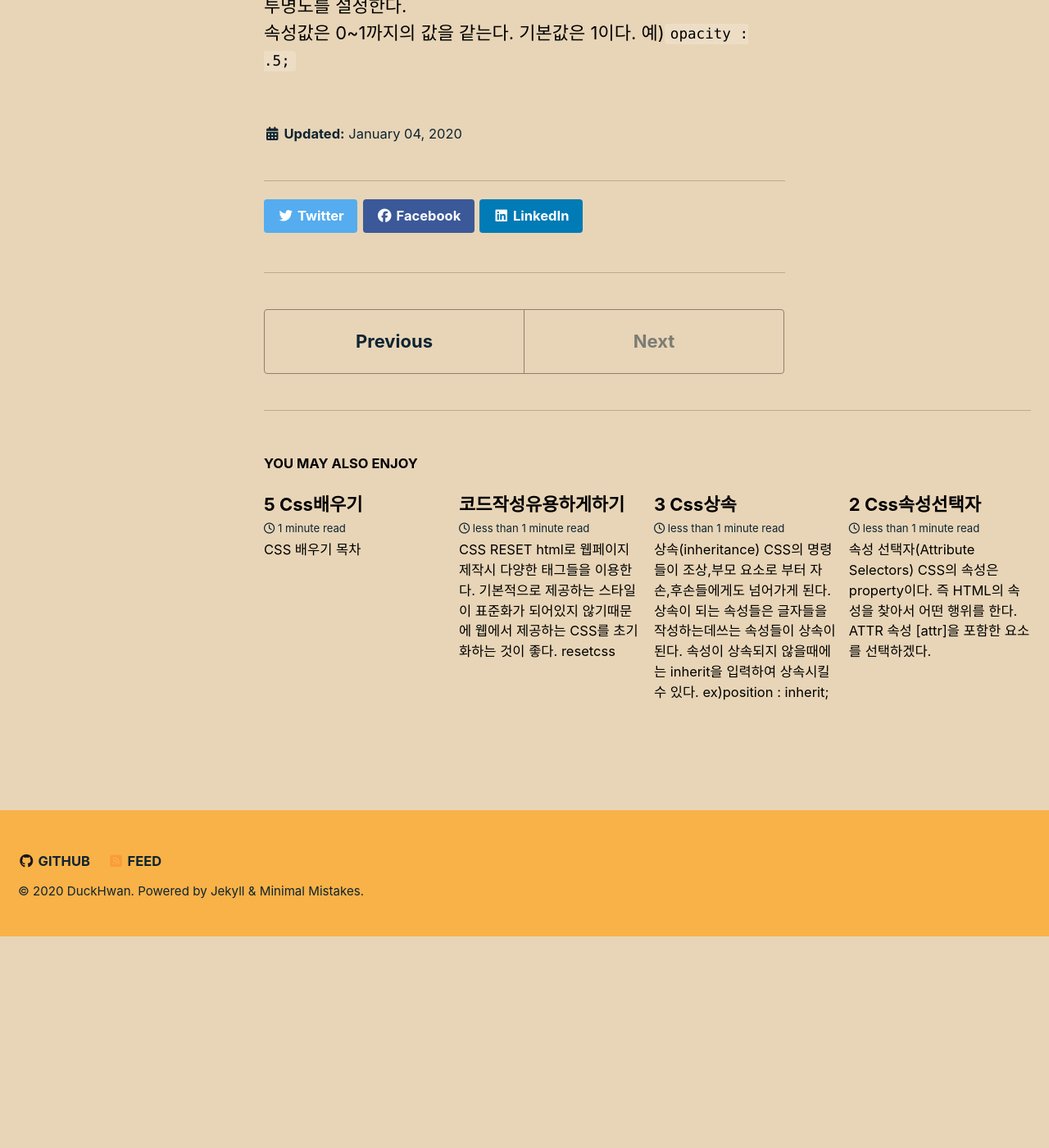
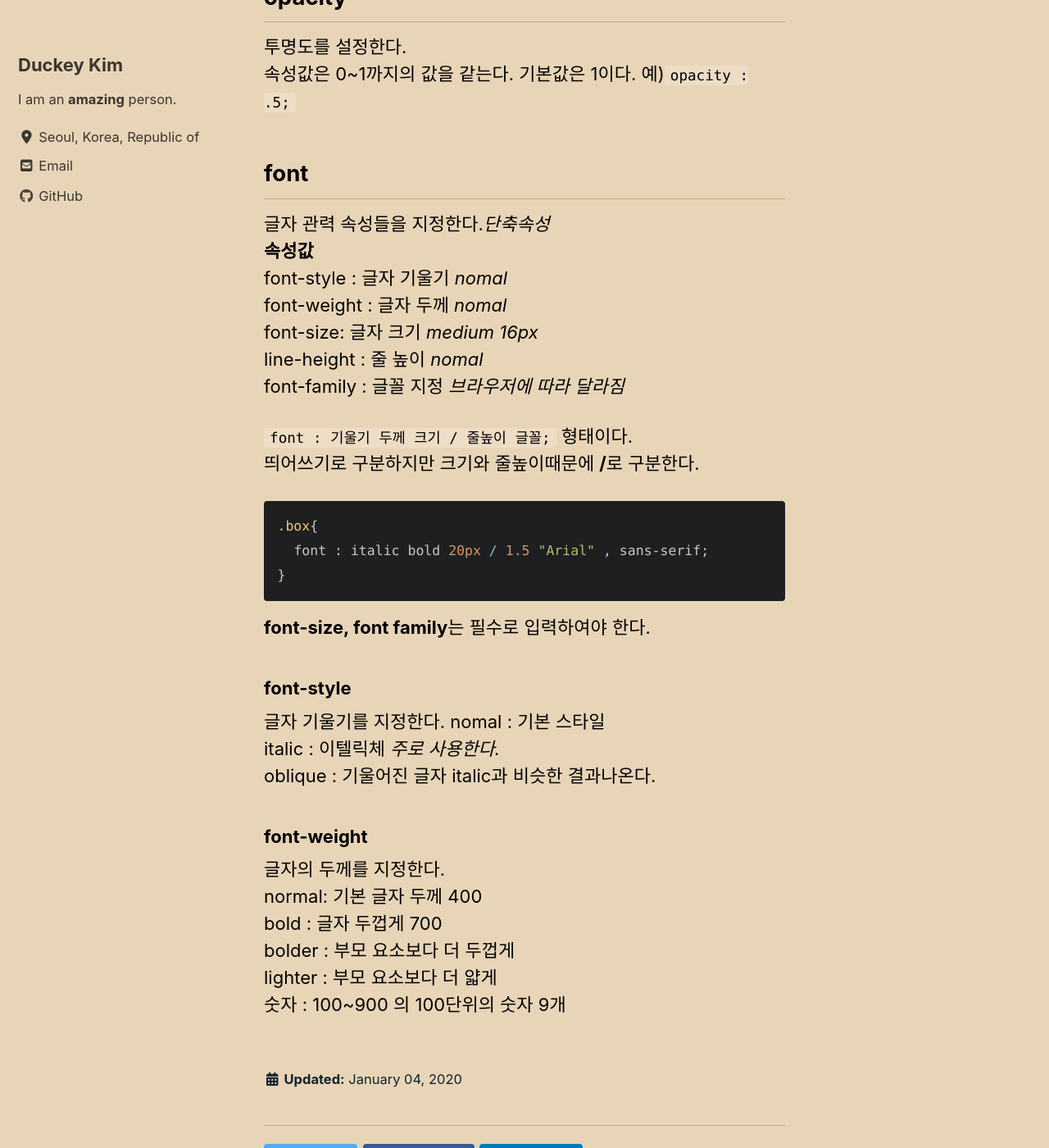
Before and after one commit to duckey-kim/duckey-kim.github.io, a Jekyll site: the page built from _posts/2020-01-04-6-CSS배우기.md, in a window 1280 px wide and 1400 px high, scrolled down 2637 px. Shown: the whole window at 82% size. Built offline with Jekyll 4.4.1, drawn with Linux system fonts in a browser that asks for light colours; cached includes are drawn as plain includes; nearby versions of some CDN libraries; before the commit the page ends 3779 px from its top, so only the background shows below that; some of the changed text lies outside the part shown.

Commit message:
Update 2020-01-04-6-CSS배우기.md

````diff
--- a/_posts/2020-01-04-6-CSS배우기.md
+++ b/_posts/2020-01-04-6-CSS배우기.md
@@ -2,10 +2,11 @@
 **목차**
 - [border](#border)
 - [border의 특징](#border의-특징)
-- [box-sizing])(#box-sizing)
 - [display](#display)
 - [overflow](#overflow)
 - [opacity](#opacity)
+- [font](#font)
+
 
 
 ## border
@@ -15,12 +16,16 @@
   - border-width : 선의 두께
   - border-style : 선의 종류
   - border-color : 선의 색상
+
+
 ```border : 두께 종류 색상;```의 형태를 띈다.
 ```css
 .box {
     border : 1px solid red;
 }
 ```
+
+
 ### border의 특징
 border의 속성값들은 모두 상하좌우 top,bottom,left,right
 의 개별 속성들은 다 갖는다.
@@ -54,3 +59,36 @@ content-box+padding-box+border=border-box
 투명도를 설정한다.
 속성값은 0~1까지의 값을 같는다. 기본값은 1이다.
 예)```opacity : .5;```
+
+## font
+글자 관력 속성들을 지정한다.*단축속성*
+**속성값**
+font-style : 글자 기울기 *nomal*
+font-weight : 글자 두께  *nomal*
+font-size: 글자 크기 *medium 16px*
+line-height : 줄 높이 *nomal*
+font-family : 글꼴 지정 *브라우저에 따라 달라짐*
+
+```font : 기울기 두께 크기 / 줄높이 글꼴;``` 형태이다.
+띄어쓰기로 구분하지만 크기와 줄높이때문에 **/**로 구분한다.
+
+```css
+.box{
+  font : italic bold 20px / 1.5 "Arial" , sans-serif;
+}
+```
+**font-size, font family**는 필수로 입력하여야 한다.
+
+### font-style
+글자 기울기를 지정한다.
+nomal : 기본 스타일
+italic : 이텔릭체 *주로 사용한다.*
+oblique : 기울어진 글자 italic과 비슷한 결과나온다.
+
+### font-weight
+글자의 두께를 지정한다.
+normal: 기본 글자 두께 400
+bold : 글자 두껍게 700
+bolder : 부모 요소보다 더 두껍게
+lighter : 부모 요소보다 더 얇게
+숫자 : 100~900 의 100단위의 숫자 9개
````
